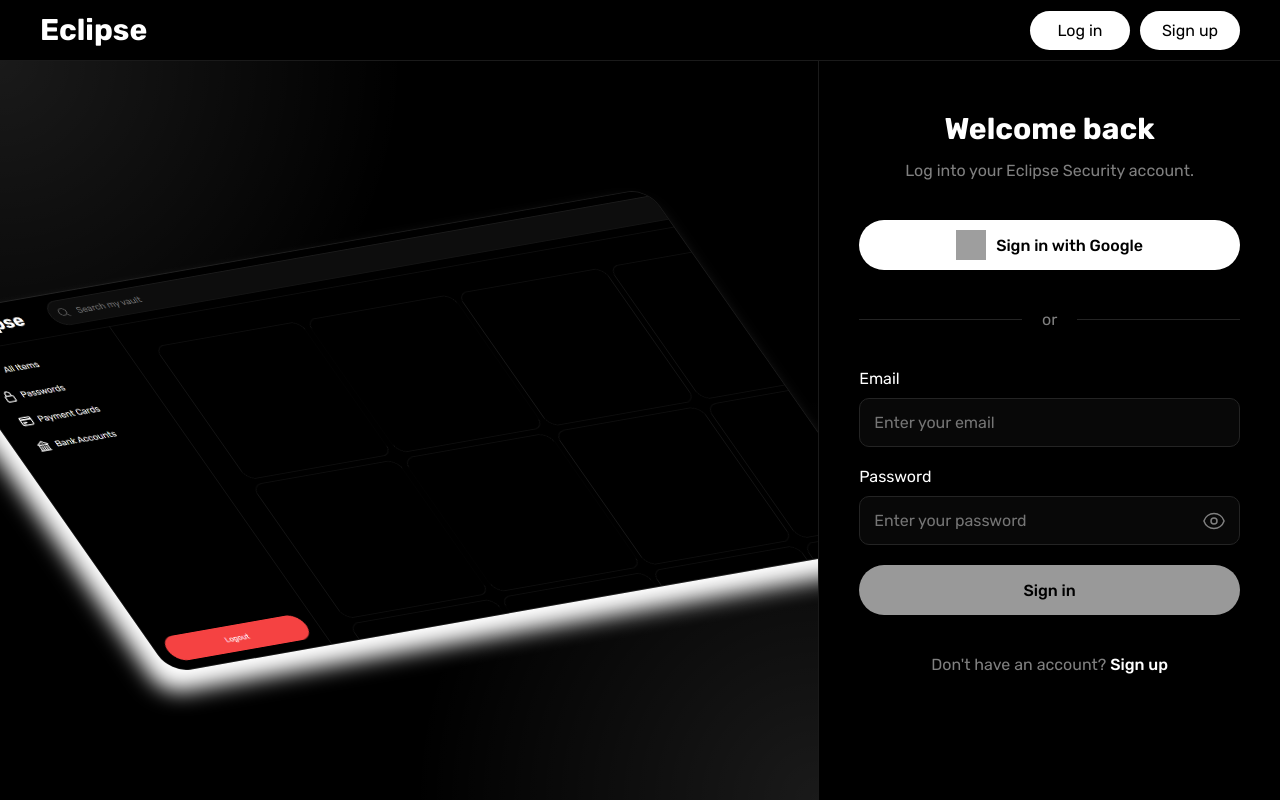
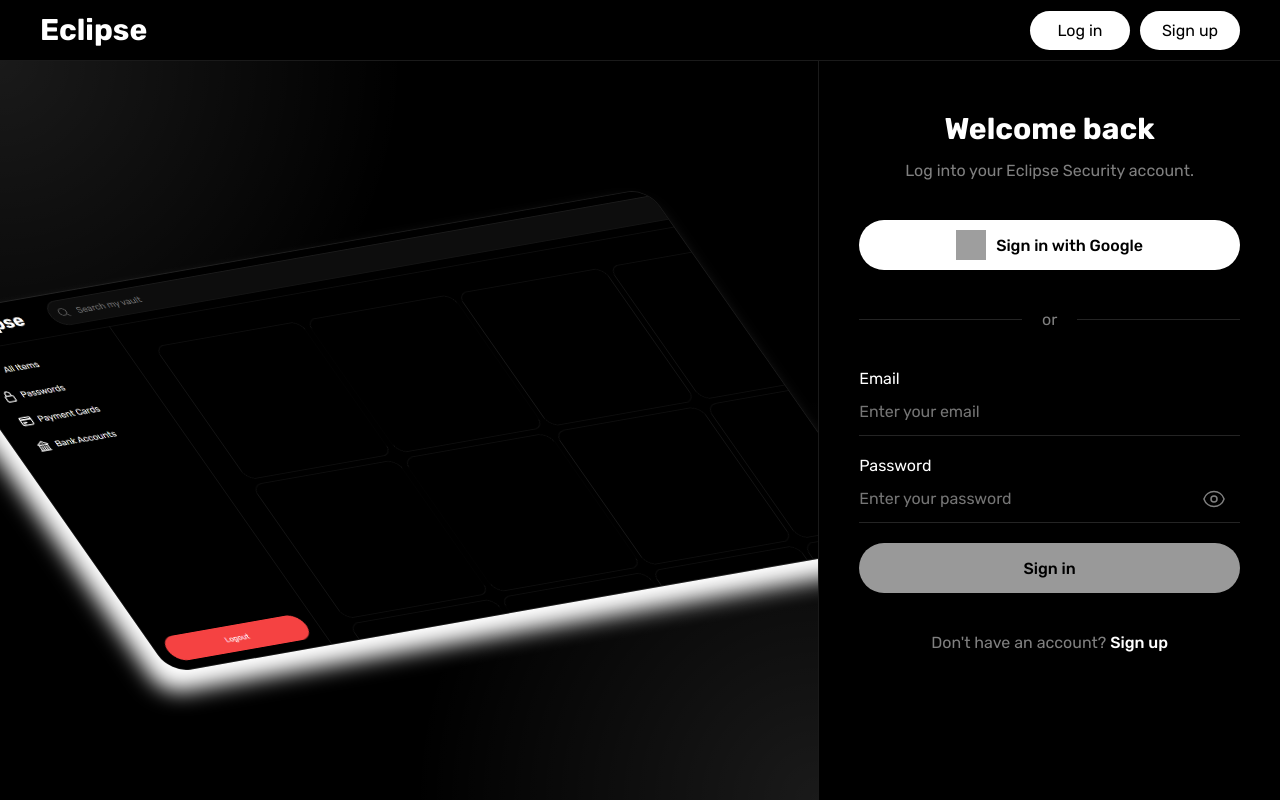
Before and after one commit to Caydonst/eclipse_security, a Next.js app: page /login in a window 1280 px wide. Built offline with nearby package versions, Linux system fonts and the light colour scheme; no server answers; grey boxes are pictures that could not be loaded.

Commit message:
Login and signup UI update

```diff
--- a/app/login/page.module.css
+++ b/app/login/page.module.css
@@ -152,7 +152,6 @@
     align-items: start;
     flex-direction: column;
     color: #fff;
-    gap: 10px;
 }
 .passwordInputWrapper {
     width: 100%;
@@ -175,10 +174,11 @@
 .emailInput,
 .passwordInput {
     width: 100%;
-    border: 1px solid #242424;
-    background: #080808;
-    border-radius: 10px;
-    padding: 14px;
+    border: none;
+    border-bottom: 1px solid #242424;
+    background: transparent;
+    border-radius: 0;
+    padding: 14px 0;
     font-size: 16px;
     color: #fff;
     outline: none;
--- a/app/signup/page.module.css
+++ b/app/signup/page.module.css
@@ -154,7 +154,6 @@
     align-items: start;
     flex-direction: column;
     color: #fff;
-    gap: 10px;
 }
 .passwordInputWrapper {
     width: 100%;
@@ -185,10 +184,11 @@
 .emailInput,
 .passwordInput {
     width: 100%;
-    border: 1px solid #242424;
-    background: #080808;
-    border-radius: 10px;
-    padding: 14px;
+    border: none;
+    border-bottom: 1px solid #242424;
+    background: transparent;
+    border-radius: 0;
+    padding: 14px 0;
     font-size: 16px;
     color: #fff;
     outline: none;
```
